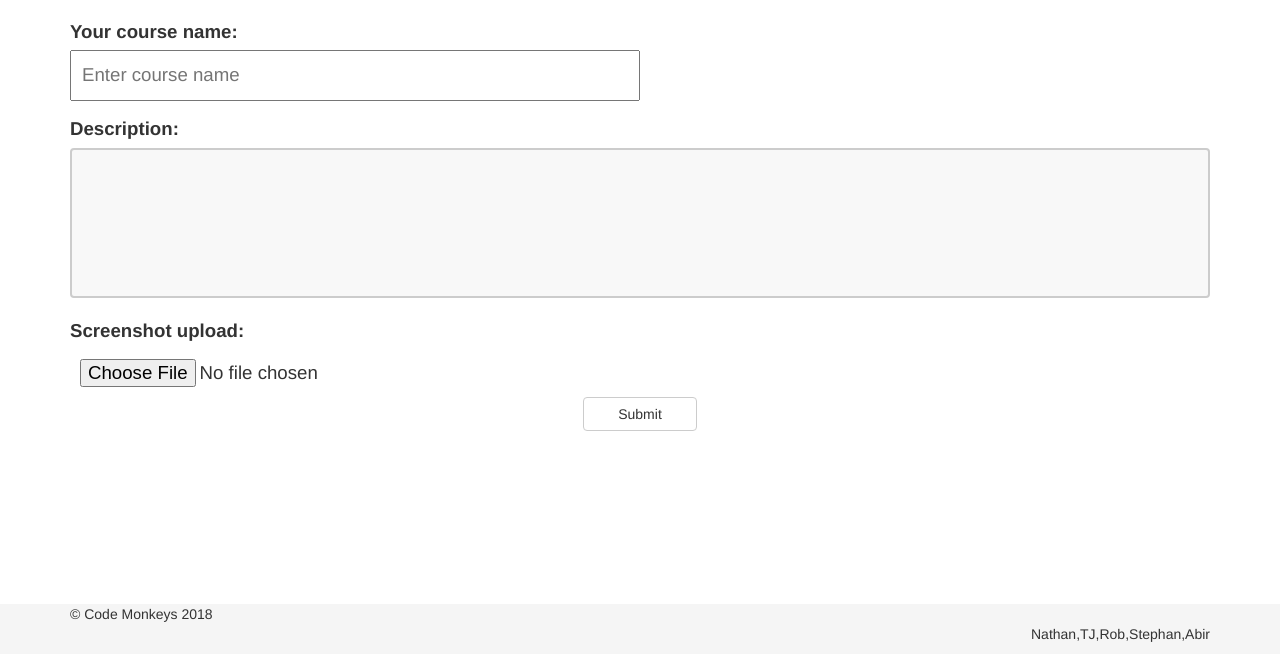
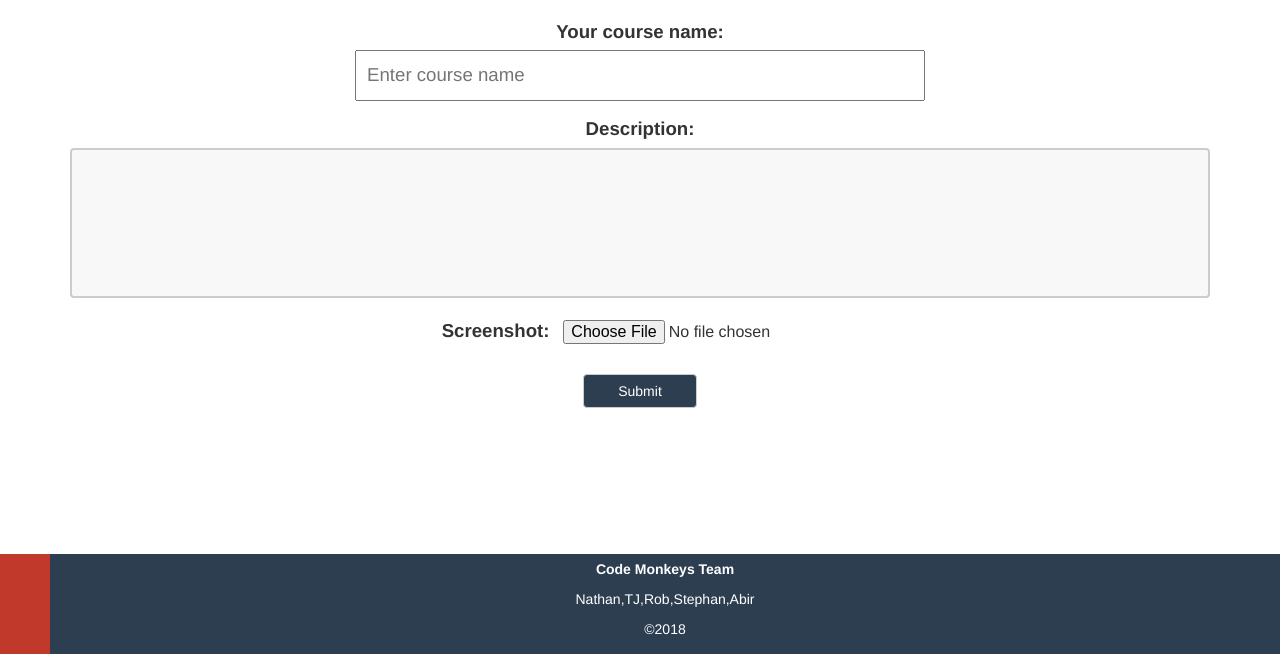
Before and after one commit to code-monkeys-rmit/frontEnd, a plain HTML site: page index.html in a window 1280 px wide. Shown: the part 146-800 px from the top of the page. Drawn offline with nearby package versions, Linux system fonts and the light colour scheme.

Commit message:
New files
update

```diff
--- a/css.css
+++ b/css.css
@@ -23,6 +23,19 @@ body{
 }
 
 footer{
+  position: absolute;
+  width: 100%;
+  bottom: 0px;
+  color: white;
+  background-color: #2C3E50;
+  border-left: 50px solid #C0392B;
+  transition: all 1.5s;
+  padding: 5px;
+  text-align: center;
+  margin-top: 100px;
+}
+
+/*footer{
     background-color: whitesmoke;
     position: absolute;
   bottom: 0;
@@ -32,7 +45,7 @@ footer{
 
 footer p{
     text-align: right;
-}
+}*/
 
 form{
 	position: relative;
@@ -47,13 +60,13 @@ input{
 }
 
 input:focus {
-    background-color: #2C3E50;
-    color: white;
+/*    background-color: #2C3E50;
+*/    color: black;
 }
 
 label{
 	font-size: 14pt;
-	text-align: left;
+	text-align: center;
 	font-weight: bold;
     margin-top: 15px;
 }
@@ -115,6 +128,17 @@ button:hover span:after {
   right: 0;
 }
 
+#search{
+  color: white;
+  background-color: #2C3E50;
+  margin-top: 20px;
+}
+#fileUpload{
+  display: inline-block;
+  font-size: 12pt;
+  width: 30%;
+  margin-right: -5%;
+}
 
 .popup{
     position: fixed;
--- a/index.html
+++ b/index.html
@@ -27,14 +27,14 @@
               <span class="icon-bar"></span>
               <span class="icon-bar"></span>
             </button>
-            <a class="navbar-brand" href="#"><img src="media/RMIT-logo.png" height="30px"</a>
+            <a class="navbar-brand" href="index.html"><img src="media/RMIT-logo.png" height="30px"</a>
           </div>
 
           <!-- Collect the nav links, forms, and other content for toggling -->
           <div class="collapse navbar-collapse" id="bs-example-navbar-collapse-1">
             <ul class="nav navbar-nav navbar-right">
-             <li><a href="#"><span class="glyphicon glyphicon-home" aria-hidden="true"></span> Home</a></li>
-              <li><a href="#">Tutor <span class="sr-only">(current)</span></a></li>
+             <li><a href="index.html"><span class="glyphicon glyphicon-home" aria-hidden="true"></span> Home</a></li>
+              <li><a href="TutorPortal/TutorPortal.html">Tutor <span class="sr-only">(current)</span></a></li>
               <li><a href="#">My account</a></li>
 
             </ul>
@@ -44,7 +44,7 @@
         </div><!-- /.container-fluid -->
       </nav>
 
-      <div class="container" id='contentWrapper'>
+      <div class="container" id='contentWrapper' align="center">
          <h1>Find a tutor to help you.</h1>
 
 
@@ -60,8 +60,8 @@
 			       <textarea rows="4" cols="50" name="description" form="usrform"></textarea>
 			    </div>
 
-			    <div>
-			      <label for="fileUpload">Screenshot upload:</label>
+			    <div align="center">
+			      <label  for="fileUpload" align="center">Screenshot:</label>
 			        <input type="file" id="fileUpload" name="fileUpload">
 			    </div>
 
@@ -72,10 +72,16 @@
       </div>
 
       <footer>
+			<p><b>Code Monkeys Team</b></p>
+			<p>Nathan,TJ,Rob,Stephan,Abir</p>
+			<p>&copy;2018</p>
+	</footer>
+
+      <!-- <footer>
           <div class="container">
         &copy; Code Monkeys 2018
         <p>Nathan,TJ,Rob,Stephan,Abir</p>
         </div>
-      </footer>
+      </footer> -->
 </body>
 </html>
--- a/match/match.html
+++ b/match/match.html
@@ -6,7 +6,7 @@
 	<meta name="viewport" content="width=device-width, initial-scale=1">
 	<!-- Latest compiled and minified CSS -->
 	<link rel="stylesheet" href="https://maxcdn.bootstrapcdn.com/bootstrap/3.3.7/css/bootstrap.min.css">
-	<link rel="stylesheet" type="text/css" href="css.css">
+	<link rel="stylesheet" type="text/css" href="../css.css">
 	<!-- jQuery library -->
 	<script src="https://ajax.googleapis.com/ajax/libs/jquery/3.2.1/jquery.min.js"></script>
 
@@ -16,9 +16,35 @@
 </head>
 
 <body>
+	<nav class="navbar navbar-default">
+        <div class="container">
+          <!-- Brand and toggle get grouped for better mobile display -->
+          <div class="navbar-header">
+            <button type="button" class="navbar-toggle collapsed" data-toggle="collapse" data-target="#bs-example-navbar-collapse-1" aria-expanded="false">
+              <span class="sr-only">Toggle navigation</span>
+              <span class="icon-bar"></span>
+              <span class="icon-bar"></span>
+              <span class="icon-bar"></span>
+            </button>
+            <a class="navbar-brand" href="../index.html"><img src="../media/RMIT-logo.png" height="30px"</a>
+          </div>
+
+          <!-- Collect the nav links, forms, and other content for toggling -->
+          <div class="collapse navbar-collapse" id="bs-example-navbar-collapse-1">
+            <ul class="nav navbar-nav navbar-right">
+             <li><a href="../index.html"><span class="glyphicon glyphicon-home" aria-hidden="true"></span> Home</a></li>
+              <li><a href="../TutorPortal/TutorPortal.html">Tutor <span class="sr-only">(current)</span></a></li>
+              <li><a href="#">My account</a></li>
+
+            </ul>
+
+
+          </div><!-- /.navbar-collapse -->
+        </div><!-- /.container-fluid -->
+      </nav>
 
 	<div class="container">
-		<h4 class="bg-success" align="center">Matching successfully !</h4>
+		<h3 class="bg-success" align="center">Matching successfully !</h3>
 		<p align="center">Click here to get into the world where student and tutor are connected !</p>
 		<div id="skype" class="skype-chat fullscreen">
 
@@ -29,6 +55,10 @@
 		<button class="btn btn-warning"><span>Exit </span></button>
 	</div>
 
-
+	<footer>
+      <p><b>Code Monkeys Team</b></p>
+      <p>Nathan,TJ,Rob,Stephan,Abir</p>
+      <p>&copy;2018</p>
+  </footer>
 </body>
 </html>
```
Also changed, not shown: Timeout/timeout.html (+8 -9 lines), TutorPortal/TutorPortal.html (+10 -4 lines).
